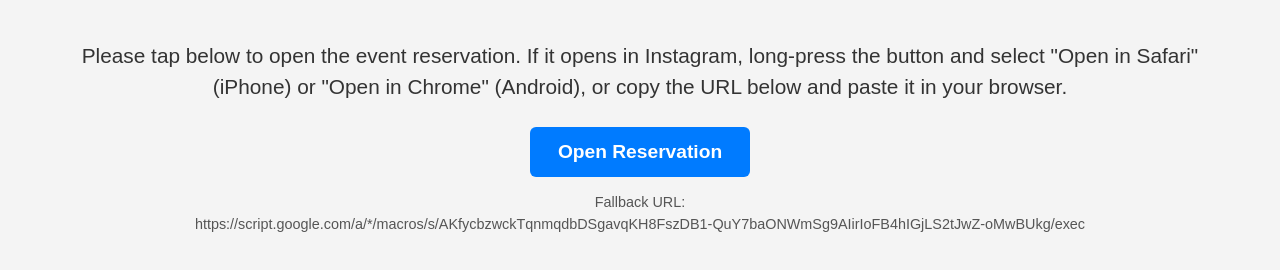
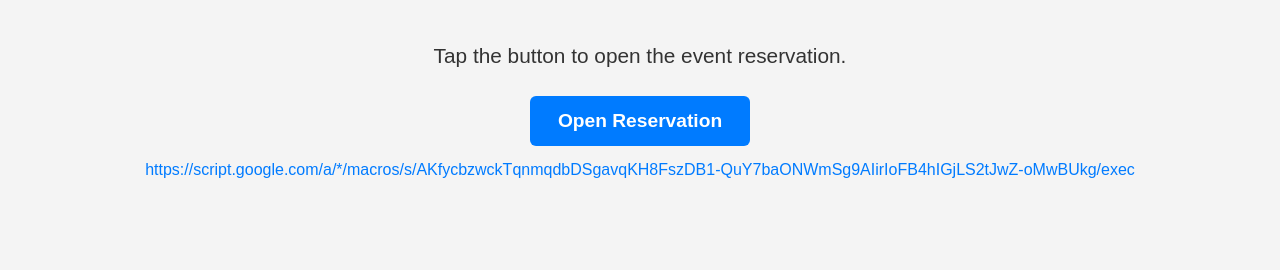
Before and after one commit to mmacias96/hob-event, a plain HTML site: page index.html in a window 1280 px wide. Drawn offline with Linux system fonts and the light colour scheme.

Commit message:
Update index.html
removed safari button

```diff
--- a/index.html
+++ b/index.html
@@ -3,7 +3,7 @@
 <head>
   <meta charset="UTF-8">
   <meta name="viewport" content="width=device-width, initial-scale=1.0">
-  <title>Event Reservation</title>
+  <title>Event Reservation Redirect</title>
   <style>
     body {
       font-family: Arial, sans-serif;
@@ -27,21 +27,117 @@
       border-radius: 6px;
       font-size: 1.2em;
       font-weight: bold;
+      transition: background-color 0.3s;
     }
     .button:hover {
       background-color: #0056b3;
     }
-    .fallback {
-      font-size: 0.9em;
+    .error {
+      color: #d32f2f;
+      font-size: 1em;
+      margin-top: 20px;
+      display: none;
+      line-height: 1.5;
+    }
+    .url {
+      font-size: 1em;
       margin-top: 15px;
-      color: #555;
-      line-height: 1.5;
+      color: #007BFF;
+      word-break: break-all;
+      cursor: pointer;
+      user-select: all;
+      -webkit-user-select: all;
+    }
+    .url:hover {
+      text-decoration: underline;
     }
   </style>
 </head>
 <body>
-  <div class="message">Please tap below to open the event reservation. If it opens in Instagram, long-press the button and select "Open in Safari" (iPhone) or "Open in Chrome" (Android), or copy the URL below and paste it in your browser.</div>
-  <a class="button" href="https://script.google.com/a/*/macros/s/AKfycbzwckTqnmqdbDSgavqKH8FszDB1-QuY7baONWmSg9AIirIoFB4hIGjLS2tJwZ-oMwBUkg/exec" target="_blank" rel="noopener noreferrer">Open Reservation</a>
-  <div class="fallback">Fallback URL: <br>https://script.google.com/a/*/macros/s/AKfycbzwckTqnmqdbDSgavqKH8FszDB1-QuY7baONWmSg9AIirIoFB4hIGjLS2tJwZ-oMwBUkg/exec</div>
+  <div class="message" id="message">Please follow the instructions below to open the event reservation.</div>
+  <div id="button-container"></div>
+  <div class="url" id="url">https://script.google.com/macros/s/your-web-app-id/exec</div>
+  <div class="error" id="error-message"></div>
+
+  <script>
+    // Run after DOM is fully loaded
+    document.addEventListener('DOMContentLoaded', () => {
+      // Configuration
+      const targetUrl = 'https://script.google.com/a/*/macros/s/AKfycbzwckTqnmqdbDSgavqKH8FszDB1-QuY7baONWmSg9AIirIoFB4hIGjLS2tJwZ-oMwBUkg/exec'; // Replace with your web app URL
+
+      // Debug logging
+      function log(message) {
+        console.log(`[Redirect] ${message}`);
+      }
+
+      // Display error
+      function showError(message) {
+        const errorDiv = document.getElementById('error-message');
+        if (errorDiv) {
+          errorDiv.textContent = message;
+          errorDiv.style.display = 'block';
+        }
+        log(`Error: ${message}`);
+      }
+
+      try {
+        // Get DOM elements
+        const messageDiv = document.getElementById('message');
+        const buttonContainer = document.getElementById('button-container');
+        const urlDiv = document.getElementById('url');
+
+        if (!messageDiv || !buttonContainer || !urlDiv) {
+          showError('Page elements not found. Please refresh the page.');
+          return;
+        }
+
+        // Set URL
+        urlDiv.textContent = targetUrl;
+        log(`Set URL: ${targetUrl}`);
+
+        // Detect device and browser
+        const userAgent = navigator.userAgent || navigator.vendor || window.opera || '';
+        const isAndroid = /android/i.test(userAgent);
+        const isIOS = /iPad|iPhone|iPod/.test(userAgent) && !window.MSStream;
+        const isInstagram = /Instagram/.test(userAgent);
+        const isFacebook = /FBAN|FBAV/.test(userAgent);
+        const isWebView = window.innerHeight < window.outerHeight * 0.9 || !window.matchMedia('(display-mode: browser)').matches;
+
+        const isInAppBrowser = isInstagram || isFacebook || isWebView;
+
+        log(`User Agent: ${userAgent}`);
+        log(`isAndroid: ${isAndroid}, isIOS: ${isIOS}, isInAppBrowser: ${isInAppBrowser}`);
+
+        // Configure based on device
+        if (isInAppBrowser) {
+          if (isAndroid) {
+            // Android: Show button and instructions
+            buttonContainer.innerHTML = `<a id="open-browser" href="intent://${targetUrl.replace('https://', '')}#Intent;scheme=https;package=com.android.chrome;end" class="button">Open in Chrome</a>`;
+            messageDiv.textContent = 'Tap the button to open the event reservation in Chrome. If it opens in Instagram, copy the URL below and paste it into Chrome.';
+            log('Android detected, added Chrome button');
+          } else if (isIOS) {
+            // iOS: No button, only instructions
+            buttonContainer.innerHTML = '';
+            messageDiv.textContent = 'Copy the URL below and paste it into Safari to open the event reservation.';
+            log('iOS detected, set copy/paste instructions');
+          } else {
+            // Other: Show button with default browser
+            buttonContainer.innerHTML = `<a id="open-browser" href="${targetUrl}" class="button" target="_blank" rel="noopener noreferrer">Open in Browser</a>`;
+            messageDiv.textContent = 'Tap the button to open the event reservation in your browser. If it opens in Instagram, copy the URL below and paste it into your browser.';
+            log('Other device detected, added default button');
+          }
+        } else {
+          // Not in in-app browser: Show button
+          buttonContainer.innerHTML = `<a id="open-browser" href="${targetUrl}" class="button" target="_blank" rel="noopener noreferrer">Open Reservation</a>`;
+          messageDiv.textContent = 'Tap the button to open the event reservation.';
+          log('Not in in-app browser, added direct button');
+        }
+
+      } catch (err) {
+        showError('An error occurred. Please copy the URL below and open it in your browser.');
+        log(`General error: ${err.message}`);
+      }
+    });
+  </script>
 </body>
 </html>
```
